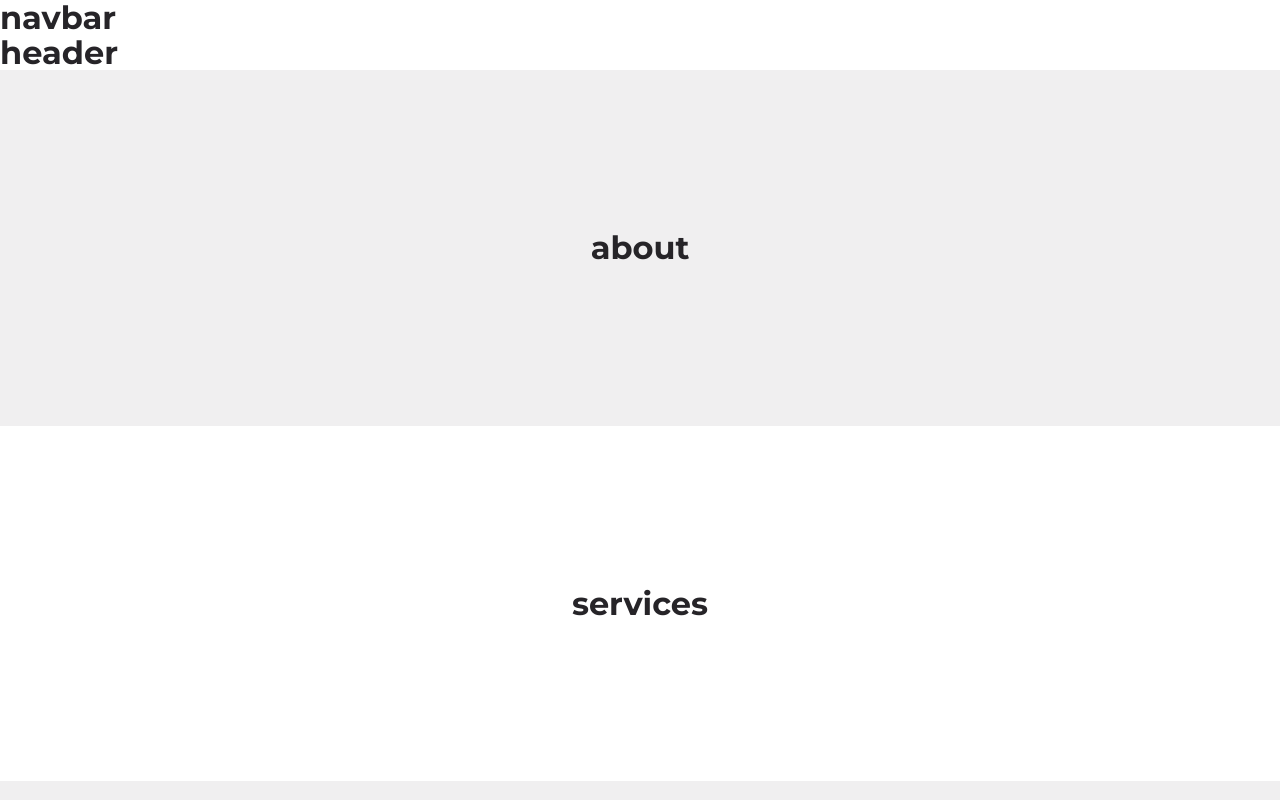
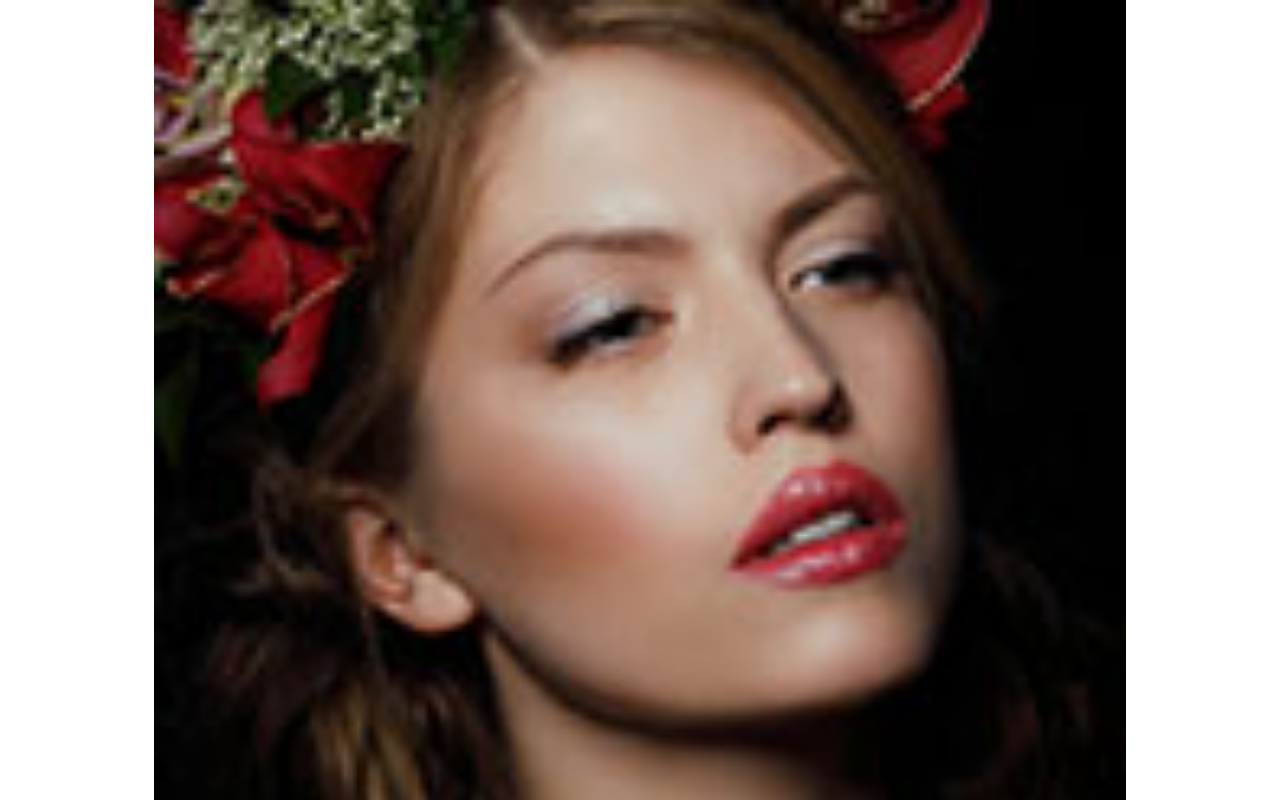
Before and after one commit to orcunSarmis/Portfolio, a React (Create React App) app: page / in a window 1280 px wide. Shown: the top 800 px of the page. Built offline with nearby package versions, Linux system fonts and the light colour scheme.

Commit message:
adding data

```diff
--- a/src/sections/navbar/Navbar.jsx
+++ b/src/sections/navbar/Navbar.jsx
@@ -1,8 +1,19 @@
+import Logo from '../../assets/logo.jpg'
 import './navbar.css'
 
 const Navbar = () => {
   return (
-	<nav><h2>navbar</h2></nav>
+	<nav>
+		<div className="container nav__container">
+			<a href="">
+				<img src={Logo} alt="Logo" />
+			</a>
+			<ul className='nav__menu'>
+
+			</ul>
+			<button></button>
+		</div>
+	</nav>
   )
 }
 
```
Also changed, not shown: src/sections/navbar/data.js (added, +10 -0 lines).
